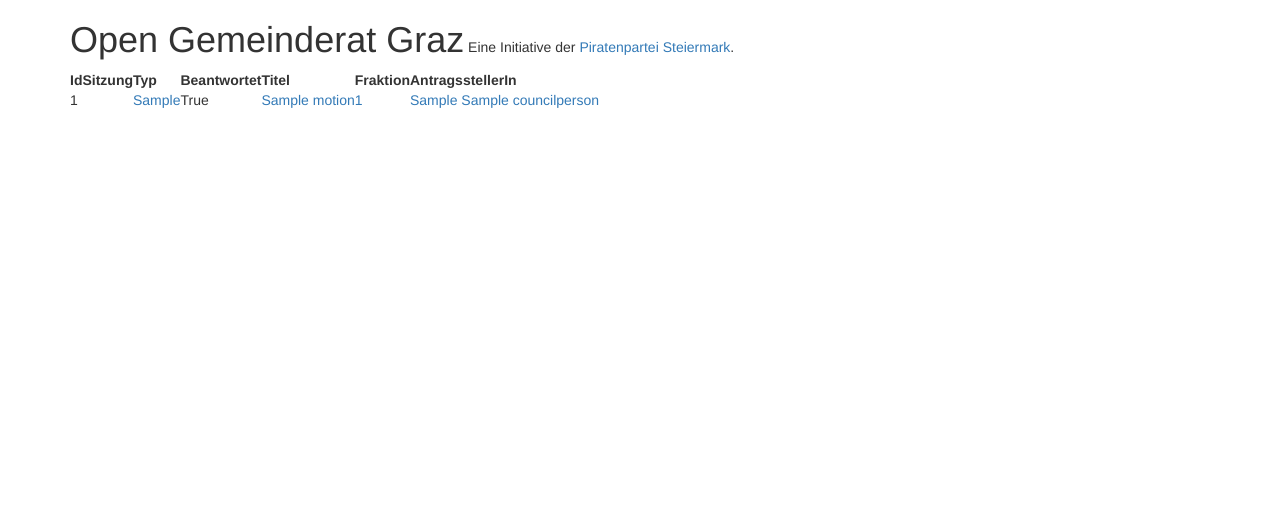
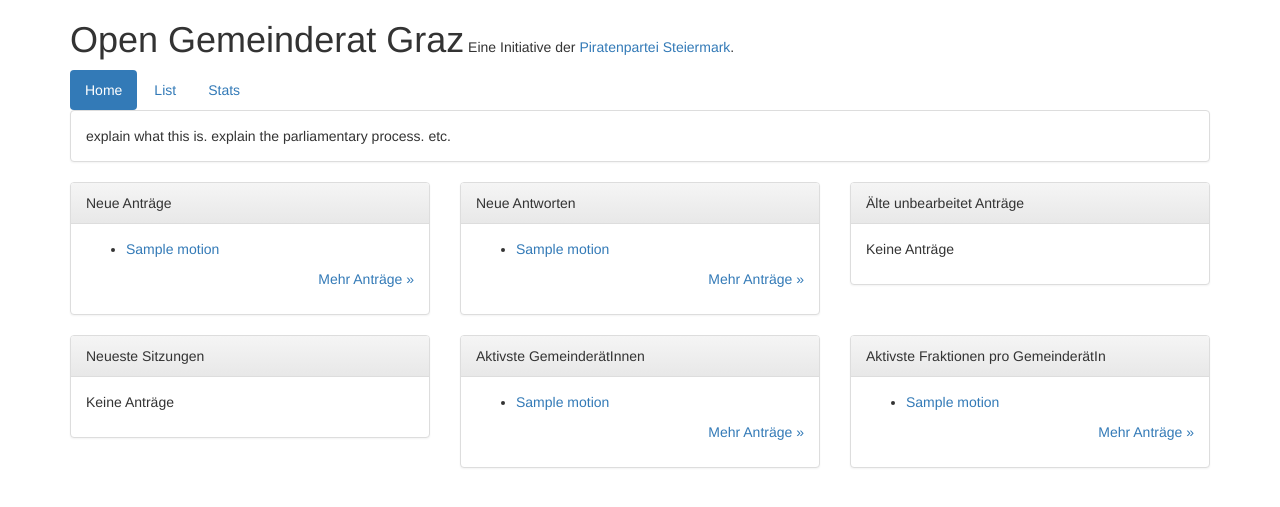
Before and after one commit to PPOE/open-grgraz, a Django app: page / in a window 1280 px wide. Shown: the top 507 px of the page. Run offline with Django 3.2, Linux system fonts and the light colour scheme; tables that the repository leaves empty hold one stand-in row (values such as "Sample post"); data that the repository does not hold is empty; some libraries are stand-ins or nearby versions.

Commit message:
add new index, groups and persons views

```diff
--- /dev/null
+++ b/api/templates/index.html
@@ -0,0 +1,139 @@
+{% extends 'layout.html' %}
+
+{% block body_block %}
+    <div class="panel panel-default">
+        <div class="panel-body">
+            explain what this is. explain the parliamentary process. etc.
+        </div>
+    </div>
+    <div class="row">
+        <div class="col-md-4">
+            <div class="panel panel-default">
+                <div class="panel-heading">
+                    Neue Anträge
+                </div>
+                <div class="panel-body">
+                    {% if new_motions %}
+                        <ul>
+                            {% for motion in new_motions %}
+                                <li><a href="{% url 'motion_detail' motion.id %}">{{ motion.title }}</a></li>
+                            {% endfor %}
+                        </ul>
+                        <p class="text-right">
+                            <a href="#">Mehr Anträge &raquo;</a>
+                        </p>
+                    {% else %}
+                        <p>Keine Anträge</p>
+                    {% endif %}
+                </div>
+            </div>
+        </div>
+        <div class="col-md-4">
+            <div class="panel panel-default">
+                <div class="panel-heading">
+                    Neue Antworten
+                </div>
+                <div class="panel-body">
+                    {% if new_answers %}
+                        <ul>
+                            {% for answer in new_answers %}
+                                <li><a href="{% url 'motion_detail' answer.id %}">{{ answer.title }}</a></li>
+                            {% endfor %}
+                        </ul>
+                        <p class="text-right">
+                            <a href="#">Mehr Anträge &raquo;</a>
+                        </p>
+                    {% else %}
+                        <p>Keine Anträge</p>
+                    {% endif %}
+                </div>
+            </div>
+        </div>
+        <div class="col-md-4">
+            <div class="panel panel-default">
+                <div class="panel-heading">
+                    Älte unbearbeitet Anträge
+                </div>
+                <div class="panel-body">
+                    {% if old_no_answer %}
+                        <ul>
+                            {% for answer in old_no_answer %}
+                                <li><a href="{% url 'motion_detail' answer.id %}">{{ answer.title }}</a></li>
+                            {% endfor %}
+                        </ul>
+                        <p class="text-right">
+                            <a href="/motions/">Mehr Anträge &raquo;</a>
+                        </p>
+                    {% else %}
+                        <p>Keine Anträge</p>
+                    {% endif %}
+                </div>
+            </div>
+        </div>
+    </div>
+    <div class="row">
+        <div class="col-md-4">
+            <div class="panel panel-default">
+                <div class="panel-heading">
+                    Neueste Sitzungen
+                </div>
+                <div class="panel-body">
+                    {% if old_no_answer %}
+                        <ul>
+                            {% for answer in old_no_answer %}
+                                <li><a href="{% url 'motion_detail' answer.id %}">{{ answer.title }}</a></li>
+                            {% endfor %}
+                        </ul>
+                        <p class="text-right">
+                            <a href="/motions/">Mehr Anträge &raquo;</a>
+                        </p>
+                    {% else %}
+                        <p>Keine Anträge</p>
+                    {% endif %}
+                </div>
+            </div>
+        </div>
+        <div class="col-md-4">
+            <div class="panel panel-default">
+                <div class="panel-heading">
+                    Aktivste GemeinderätInnen
+                </div>
+                <div class="panel-body">
+                    {% if new_motions %}
+                        <ul>
+                            {% for motion in new_motions %}
+                                <li><a href="{% url 'motion_detail' motion.id %}">{{ motion.title }}</a></li>
+                            {% endfor %}
+                        </ul>
+                        <p class="text-right">
+                            <a href="#">Mehr Anträge &raquo;</a>
+                        </p>
+                    {% else %}
+                        <p>Keine Anträge</p>
+                    {% endif %}
+                </div>
+            </div>
+        </div>
+        <div class="col-md-4">
+            <div class="panel panel-default">
+                <div class="panel-heading">
+                    Aktivste Fraktionen pro GemeinderätIn
+                </div>
+                <div class="panel-body">
+                    {% if new_answers %}
+                        <ul>
+                            {% for answer in new_answers %}
+                                <li><a href="{% url 'motion_detail' answer.id %}">{{ answer.title }}</a></li>
+                            {% endfor %}
+                        </ul>
+                        <p class="text-right">
+                            <a href="#">Mehr Anträge &raquo;</a>
+                        </p>
+                    {% else %}
+                        <p>Keine Anträge</p>
+                    {% endif %}
+                </div>
+            </div>
+        </div>
+    </div>
+{% endblock %}
--- a/api/templates/layout.html
+++ b/api/templates/layout.html
@@ -12,11 +12,19 @@
     </head>
     <body>
         <div class="container">
-            <h1>Open Gemeinderat Graz</h1>
-            <span>
-                Eine Initiative der <a href="https://steiermark.piratenpartei.at">
-                Piratenpartei Steiermark</a>.
-            </span>
+            <header>
+                <h1>Open Gemeinderat Graz</h1>
+                <span>
+                    Eine Initiative der <a href="https://steiermark.piratenpartei.at">
+                    Piratenpartei Steiermark</a>.
+                </span>
+            </header>
+            <ul class="nav nav-pills">
+                <li role="presentation" class="active"><a href="/">Home</a></li>
+                <li role="presentation"><a href="/motions/">List</a></li>
+                <li role="presentation"><a href="/stats/">Stats</a></li>
+            </ul>
+
 
             {% block body_block %}{% endblock %}
         </div>
--- a/api/templates/motions/detail.html
+++ b/api/templates/motions/detail.html
@@ -9,6 +9,6 @@
         <p>Fraktion: <a href="/?group={{ motion.parliamentary_group }}">{{ motion.parliamentary_group }}</a></p>
         <p>AntragsstellerIn: <a href="/?proposer={{ motion.proposer.name }}">{{ motion.proposer }}</a></p>
         <p>Dateien: {{ motion.files }}</p>
-        <p>Beantworted: {{ motion.answered }}</p>
+        <p>Beantwortet: {{ motion.answered }}</p>
     </div>
 {% endblock %}
--- a/api/templates/motions/index.html
+++ b/api/templates/motions/list.html
@@ -2,7 +2,7 @@
 
 {% block body_block %}
     {% if motions %}
-        <table>
+        <table class="table">
             <thead>
                 <tr>
                     <th>Id</th>
@@ -28,6 +28,23 @@
             {% endfor %}
             </tbody>
         </table>
+        <nav aria-label="Page navigation">
+            <ul class="pagination">
+                <li class="disabled">
+                    <a href="#" aria-label="Previous">
+                        <span aria-hidden="true">&laquo;</span>
+                    </a>
+                </li>
+                <li class="active"><a href="#">1</a></li>
+                <li><a href="#">2</a></li>
+                <li><a href="#">3</a></li>
+                <li>
+                    <a href="#" aria-label="Next>
+                        <span aria-hidden="true">&raquo;</span>
+                    </a>
+                </li>
+            </ul>
+        </nav>
     {% else %}
         <p>There are no motions. :(</p>
     {% endif %}
--- a/api/urls.py
+++ b/api/urls.py
@@ -2,8 +2,11 @@ from django.conf.urls import url
 from . import views
 
 urlpatterns = [
-    url(r'^$', views.IndexView.as_view(), name='index'),
-    url(r'^motion/(?P<id>[\d]+)/$', views.motion_detail, name='motion_detail'),
+    url(r'^$', views.index, name='index'),
+    url(r'^motions/$', views.MotionsList.as_view(), name='motions_list'),
+    url(r'^motions/(?P<id>[\d]+)/$', views.motion_detail, name='motion_detail'),
+    url(r'^groups/$', views.groups, name='groups_list'),
+    url(r'^persons/$', views.council_persons, name='persons_list'),
     url(r'^stats/$', views.motion_stats, name='motion_stats'),
 
 
--- a/api/views.py
+++ b/api/views.py
@@ -9,12 +9,50 @@ from api.serializers import *
 # Create your views here.
 
 
-class IndexView(generic.ListView):
-    template_name = 'motions/index.html'
+def index(request):
+    new_motions = Motion.objects.order_by('-session', '-motion_id', '-id')[:3]
+    new_answers = Motion.objects.filter(answers__gt=0).order_by('-session', '-motion_id', '-id')[:3]  #todo
+    old_no_answer = Motion.objects.filter(answers__isnull=True).order_by('session', 'motion_id', 'id')[:3]
+
+    context = {'new_motions': new_motions, 'new_answers': new_answers, 'old_no_answer': old_no_answer}
+    return render(request, 'index.html', context)
+
+
+def groups(request):
+    groups = Motion.objects.values('parliamentary_group')\
+        .annotate(motion_count=Count('id', distinct=True),
+                  answered_count=Count('answers__motion_id', distinct=True))
+
+    for group in groups:
+        group['answered_percent'] = float('{:.2f}'.format((group['answered_count'] / group['motion_count']) * 100))
+
+    groups = sorted(groups, key=lambda s: s['answered_percent'], reverse=True)
+
+    context = {'groups': groups}
+    return render(request, 'groups/index.html', context)
+
+
+def council_persons(request):
+    #todo: fix duplicates
+    council_persons = Motion.objects.values('proposer', 'parliamentary_group')\
+        .annotate(motion_count=Count('id', distinct=True),
+                  answered_count=Count('answers__motion_id', distinct=True))
+
+    for person in council_persons:
+        person['answered_percent'] = float('{:.2f}'.format((person['answered_count'] / person['motion_count']) * 100))
+
+    council_persons = sorted(council_persons, key=lambda s: s['answered_percent'], reverse=True)
+
+    return render(request, 'council_persons/index.html', {'council_persons': council_persons})
+
+
+class MotionsList(generic.ListView):
+    template_name = 'motions/list.html'
     context_object_name = 'motions'
 
     def get_queryset(self):
         queryset = Motion.objects.order_by('-session', '-motion_id', '-id')
+        # todo: order_by, filter answered, pagination, search
         session = self.request.GET.get('session', None)
         type = self.request.GET.get('type', None)
         group = self.request.GET.get('group', None)
@@ -36,17 +74,17 @@ def motion_detail(request, id):
 
 
 def motion_stats(request):
-    stats = Motion.objects.values('parliamentary_group')\
+    answered_stats = Motion.objects.values('parliamentary_group')\
         .annotate(num_total=Count('id', distinct=True),
                   num_answered=Count('answers__motion_id', distinct=True))\
         .order_by('-num_total')
 
-    for stat in stats:
-        stat['answered_percent'] = '{:.2f}'.format((stat['num_answered'] / stat['num_total']) * 100)
+    for stat in answered_stats:
+        stat['answered_percent'] = float('{:.2f}'.format((stat['num_answered'] / stat['num_total']) * 100))
 
-    stats = sorted(stats, key=lambda s: s['answered_percent'], reverse=True)
+    answered_stats = sorted(answered_stats, key=lambda s: s['answered_percent'], reverse=True)
 
-    return HttpResponse(stats)
+    return HttpResponse(answered_stats)
 
 
 def api_index(request):
```
Also changed, not shown: api/templates/council_persons/index.html (added, +30 -0 lines), api/templates/groups/index.html (added, +32 -0 lines).
